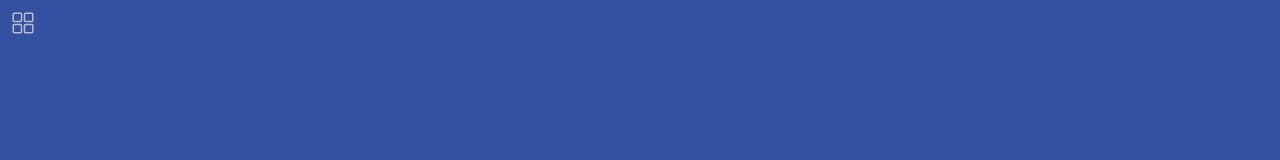
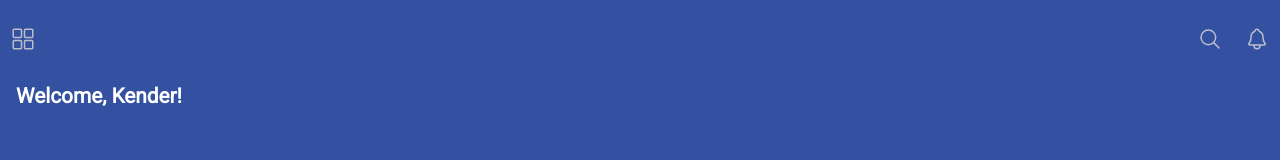
Before and after one commit to kenderb/TODO-LIST-JS, a website built with webpack: page dist/index.html in a window 1280 px wide. Built offline with nearby package versions, Linux system fonts and the light colour scheme; files whose address does not match are found by name.

Commit message:
start the basic html and style for the app

```diff
--- a/src/styles/general.scss
+++ b/src/styles/general.scss
@@ -1,12 +1,33 @@
 @import 'colors';
+@import url('https://fonts.googleapis.com/css2?family=Roboto&display=swap');
 body {
   background-color: $secondary-color;
   color: white;
+  font-family: 'Roboto', sans-serif;
 }
-.hamburger {
+.nav-icon {
   margin: 0.7rem;
   font-size: 1.5rem;
   background-color: transparent;
   border: none;
   color: $white-gray;
 }
+.d-flex {
+  list-style: none;
+  display: flex;
+  flex-direction: row;
+}
+
+.ml-auto {
+  margin-left: auto;
+}
+
+.mt-1{
+  margin-top: 1rem;
+}
+.main-container {
+  h1 {
+    font-size: 1.3rem;
+    margin: 1rem;
+  }
+}
```
Also changed, not shown: dist/index.html.
